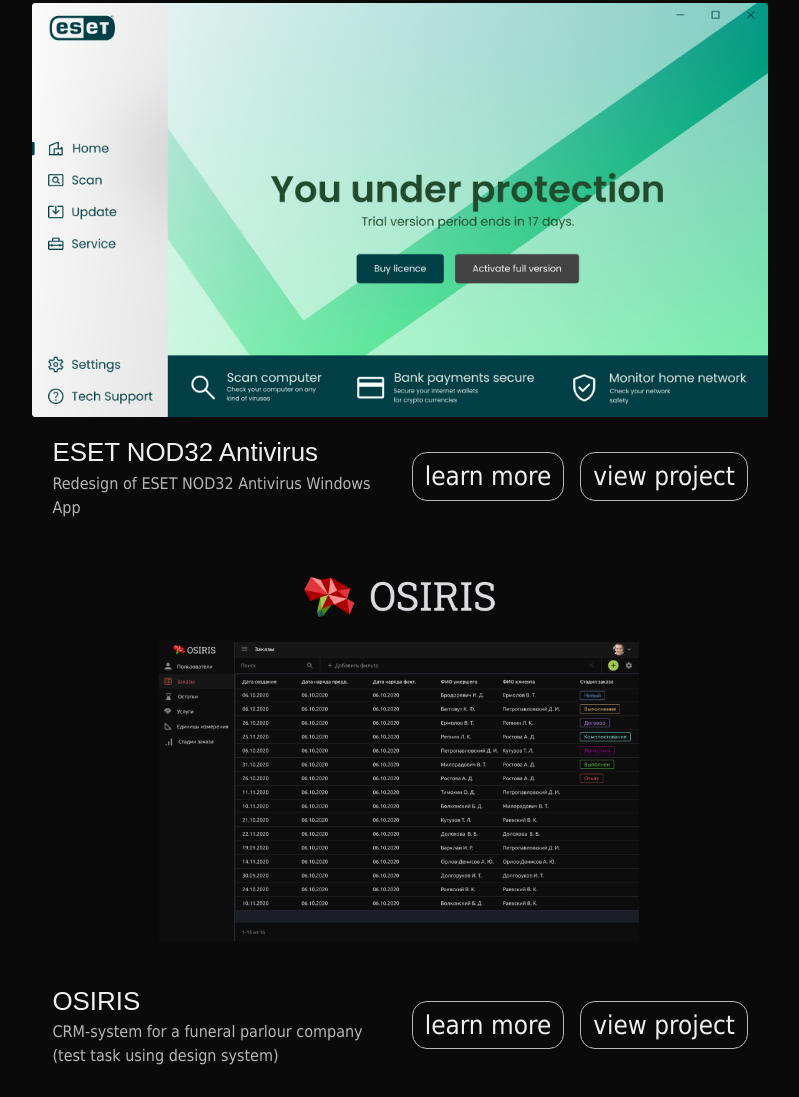
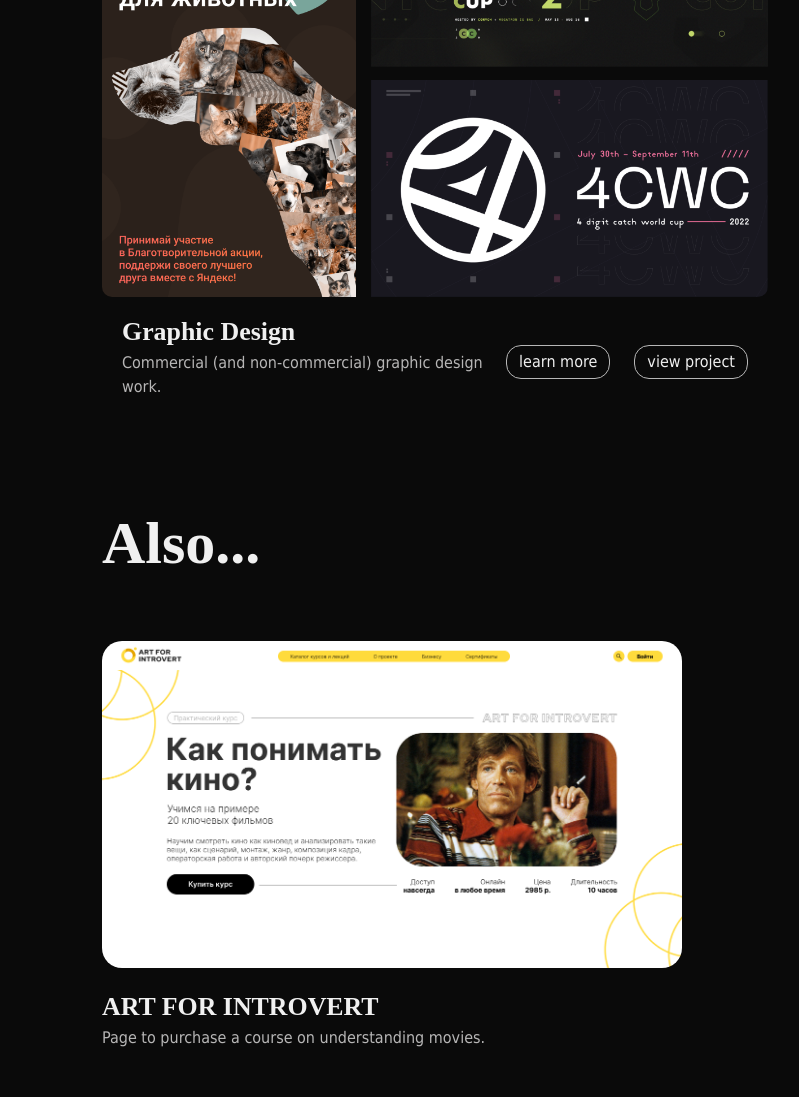
Before and after one commit to B0und/arhella, an Astro site: page / in a window 1280 px wide. Shown: the part 1643-2740 px from the top of the page, without its empty margins (476-1275 px from the left). Built offline with nearby package versions, Linux system fonts and the light colour scheme; Astro itself is replaced by a stand-in of ours; what prettier-plugin-tailwindcss would draw is missing.

Commit message:
moible improve

```diff
--- a/src/components/Project.astro
+++ b/src/components/Project.astro
@@ -10,25 +10,27 @@
 ---
 
 <section class="flex flex-col gap-3 xl:gap-4 2xl:gap-8 2xl:text-[25.89px]">
-  <img src={imageSrc} alt="" class="object-contain" />
+  <img src={imageSrc} alt="" class="object-contain rounded-[10px]" />
   <div class="flex flex-col xl:mx-[20px] xl:flex-row xl:items-center xl:justify-between xl:gap-4">
     <div>
-      <h2 class="font-heading font-medium text-[#F0F0F0]">{title}</h2>
-      <p>{text}</p>
+      <h2 class="font-bold text-[#F0F0F0]">{title}</h2>
+      <p class="pb-3">{text}</p>
     </div>
+    <div class="flex gap-6">
       <a
         id={id}
         target="_blank"
         href={href}
-      class="text-[#F0F0F0] border-[#B7B7B7] border-[1px] text-[25.89px] flex items-center justify-center w-fit rounded-[10px] px-3 py-1 md:rounded-[15px] 2xl:rounded-[20px] 2xl:px-9 2xl:h-[64px]"
+        class="text-[#F0F0F0] border-[#B7B7B7] border-[1px] 2xl:text-[25.89px] flex items-center justify-center w-fit rounded-[10px] px-3 py-1 md:rounded-[15px] 2xl:rounded-[20px] 2xl:px-9 2xl:h-[64px]"
         >learn&nbsp;more</a
       >
       <a
         id={id}
         target="_blank"
         href={href}
-      class="text-[#F0F0F0] border-[#B7B7B7] border-[1px] text-[25.89px] flex items-center justify-center w-fit rounded-[10px] px-3 py-1 md:rounded-[15px] 2xl:rounded-[20px] 2xl:px-9 2xl:h-[64px]"
+        class="text-[#F0F0F0] border-[#B7B7B7] border-[1px] 2xl:text-[25.89px] flex items-center justify-center w-fit rounded-[10px] px-3 py-1 md:rounded-[15px] 2xl:rounded-[20px] 2xl:px-9 2xl:h-[64px]"
         >view&nbsp;project</a
       >
     </div>
+  </div>
 </section>
--- a/src/constants.ts
+++ b/src/constants.ts
@@ -8,76 +8,27 @@
     title: 'CircleForms',
     text: 'An alternative to google forms with osu! API integration',
     imageSrc: '/circleforms.png',
-    color: '#FF66AA',
-    buttonColor: '#352028',
-    buttonTextColor: '#B7B1B4',
-    lastUpdatedColor: '#4B2837',
   },
   {
     id: 'chimu.moe',
     href: 'https://chimu.moe',
     title: 'chimu.moe',
-    text: 'osu! beatmaps mirror for removed maps from official server',
+    text: 'osu! beatmaps mirror',
     imageSrc: '/chimu.png',
-    color: '#FF6666',
-    buttonColor: '#342121',
-    buttonTextColor: '#B6B1B1',
-    lastUpdatedColor: '#492828',
   },
   {
     id: 'The Potencial',
     href: 'https://www.google.com/',
     title: 'The Potencial',
-    text: 'CRM-system for IT companies',
+    text: 'Layouts of CRM systems customized to meet user needs.',
     imageSrc: '/potential.png',
-    color: '#FFFFFF',
-    buttonColor: '#343535',
-    buttonTextColor: '#B7B7B7',
-    lastUpdatedColor: '#4C4C4C',
-  },
-  {
-    id: 'ESET NOD32 Antivirus',
-    href: 'https://www.google.com/',
-    title: 'ESET NOD32 Antivirus',
-    text: 'Redesign of ESET NOD32 Antivirus Windows App',
-    imageSrc: '/eset.png',
-    color: '#0094A1',
-    buttonColor: '#142627',
-    buttonTextColor: '#AEB3B3',
-    lastUpdatedColor: '#113337',
-  },
-  {
-    id: 'OSIRIS',
-    href: 'https://www.google.com/',
-    title: 'OSIRIS',
-    text: 'CRM-system for a funeral parlour company (test task using design system)',
-    imageSrc: '/osiris.png',
-    color: '#E0343F',
-    buttonColor: '#2D181A',
-    buttonTextColor: '#B5AFAF',
-    lastUpdatedColor: '#441C1E',
-  },
-  {
-    id: 'Readmanga.live',
-    href: 'https://readmanga.live',
-    title: 'Readmanga.live “last updates and “manga list redesign',
-    text: 'the largest database of manga in runet',
-    imageSrc: '/readmanga.png',
-    color: '#EDD369',
-    buttonColor: '#302D20',
-    buttonTextColor: '#B6B5B1',
-    lastUpdatedColor: '#4B2A22',
   },
   {
     id: 'Graphic Design',
     href: 'https://www.google.com/',
     title: 'Graphic Design',
-    text: 'Some of my works for community tournaments and Yandex Test Task',
+    text: 'Commercial (and non-commercial) graphic design work.',
     imageSrc: '/graphicdesign.png',
-    color: '#FE704B',
-    buttonColor: '#301F1A',
-    buttonTextColor: '#B7B2B0',
-    lastUpdatedColor: '#4A2921',
   },
 ];
 
--- a/src/pages/index.astro
+++ b/src/pages/index.astro
@@ -74,16 +74,28 @@
           />
         ))
       }
-      <h2 class="mt-[152px] text-6xl 2xl:text-[6.875rem] font-bold mb-9">Also...</h2>
+      <h2 class="mt-[70px] 2xl:mt-[152px] text-6xl 2xl:text-[6.875rem] font-bold mb-9">Also...</h2>
       <div class="flex flex-col gap-16">
         {
           ALSO_PROJECTS.map((project, i) => (
-            <div class={clsx('flex flex-row justify-between items-center gap-5', i % 2 == 0 && 'flex-row-reverse')}>
-              <div>
+            <div
+              class={clsx(
+                'grid  2xl:grid-cols-2 gap-5 items-center',
+                i % 2 == 0 && '2xl:text-left',
+                i % 2 !== 0 && '2xl:text-right'
+              )}
+            >
+              <img
+                width={580}
+                height={326}
+                src={project.imageSrc}
+                alt=""
+                class={clsx('rounded-[20px] object-contain ', i % 2 == 0 && '2xl:order-last')}
+              />
+              <div class={clsx()}>
                 <h3 class="font-bold 2xl:text-[25.89px]">{project.title}</h3>
                 <p class="2xl:text-[25.89px]">{project.description}</p>
               </div>
-              <img width={580} height={326} src={project.imageSrc} alt="" class="rounded-[20px]" />
             </div>
           ))
         }
```
Lines whose indentation alone changed are shown as unchanged.
